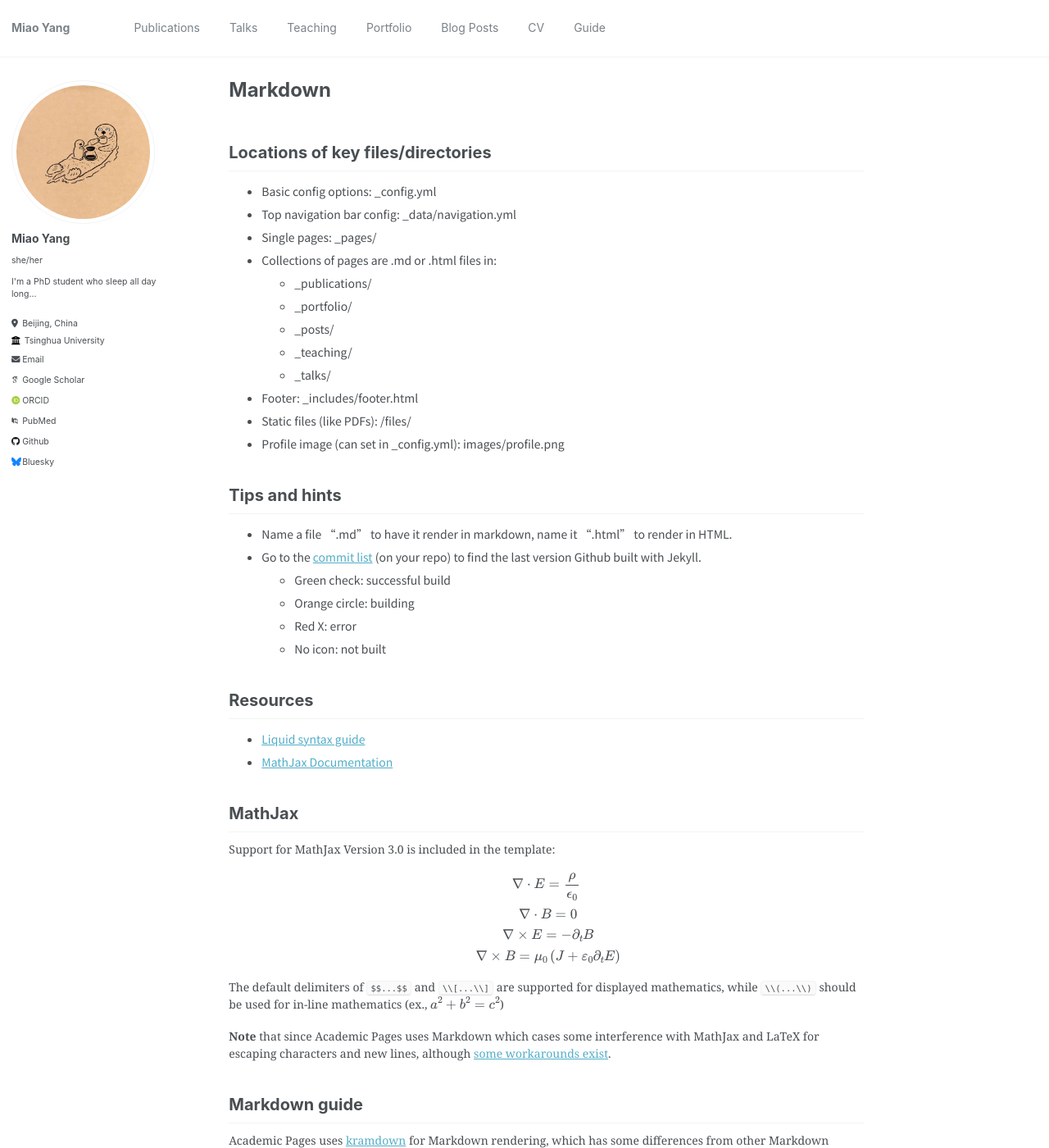
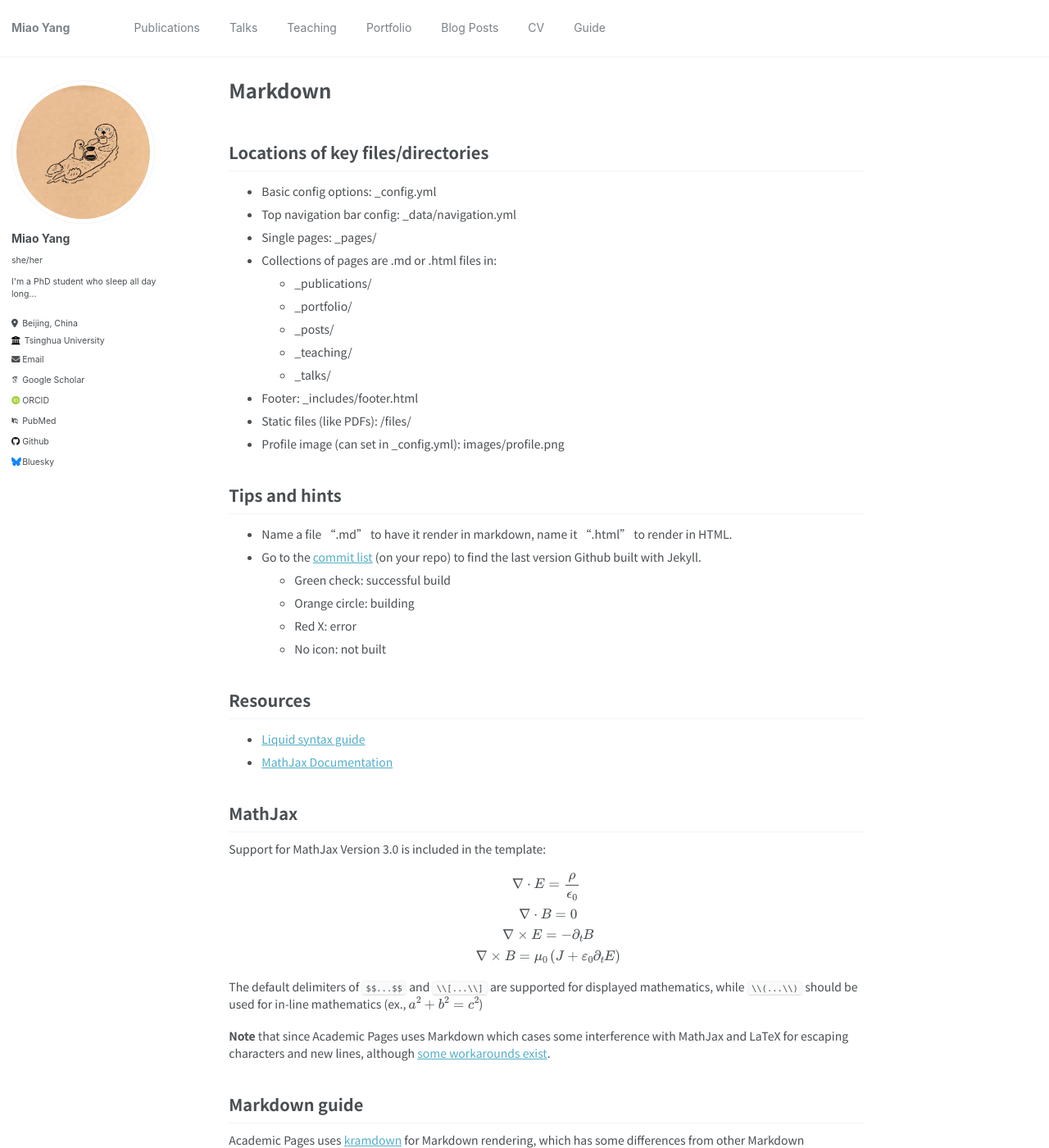
Before and after one commit to miaoyang129/miaoyang129.github.io, a Jekyll site: the page built from _pages/markdown.md, in a window 1280 px wide and 1400 px high. Shown: the whole window at 82% size. Built offline with Jekyll 4.4.1, drawn with Linux system fonts in a browser that asks for light colours; some web fonts are replaced.

Commit message:
font and font size updated

```diff
--- a/assets/css/main.scss
+++ b/assets/css/main.scss
@@ -42,6 +42,8 @@
 @import "vendor/magnific-popup/magnific-popup";
 @import "print";
 
+@import url('https://fonts.googleapis.com/css2?family=Noto+Sans+SC:wght@400;700&display=swap');
+
 /* 设置全局字体 */
 body {
   font-family: 'Noto Sans SC', sans-serif;
@@ -51,20 +53,24 @@
 
 /* 设置标题的字体和大小 */
 h1 {
+  font-family: 'Noto Sans SC', sans-serif;
   font-size: 24px; /* 调整为较小的标题字号 */
 }
 h2 {
+  font-family: 'Noto Sans SC', sans-serif;
   font-size: 20px; /* 调整为较小的标题字号 */
 }
 h3 {
+  font-family: 'Noto Sans SC', sans-serif;
   font-size: 18px; /* 调整为较小的标题字号 */
 }
 h4, h5, h6 {
+  font-family: 'Noto Sans SC', sans-serif;
   font-size: 16px; /* 调整为较小的标题字号 */
 }
 
 /* 设置段落的字体和大小 */
 p {
-    font-family: 'Georgia', serif;
+  font-family: 'Noto Sans SC', sans-serif;
   font-size: 14px; /* 调整为较小的段落字号 */
 }
```
Lines whose indentation alone changed are shown as unchanged.
